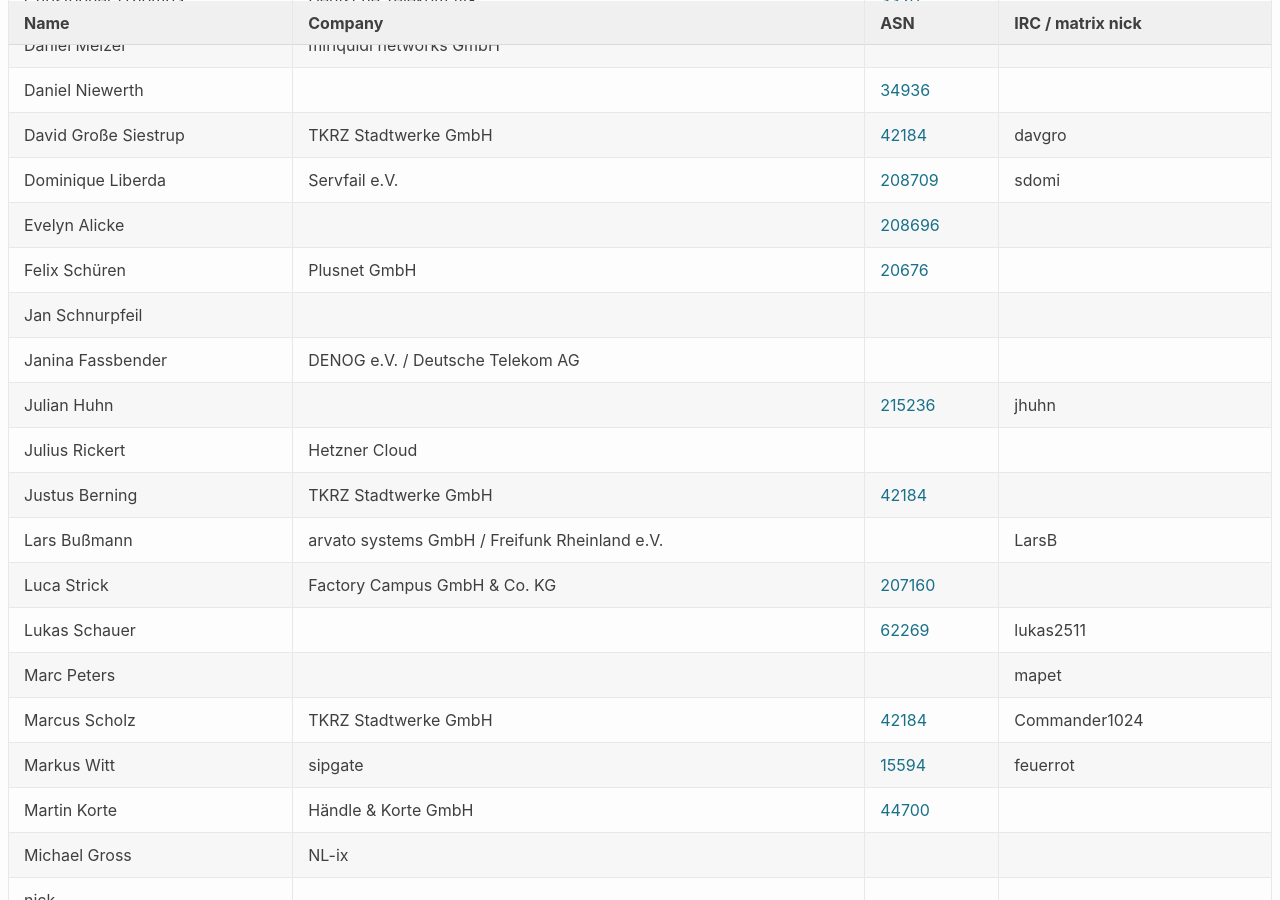
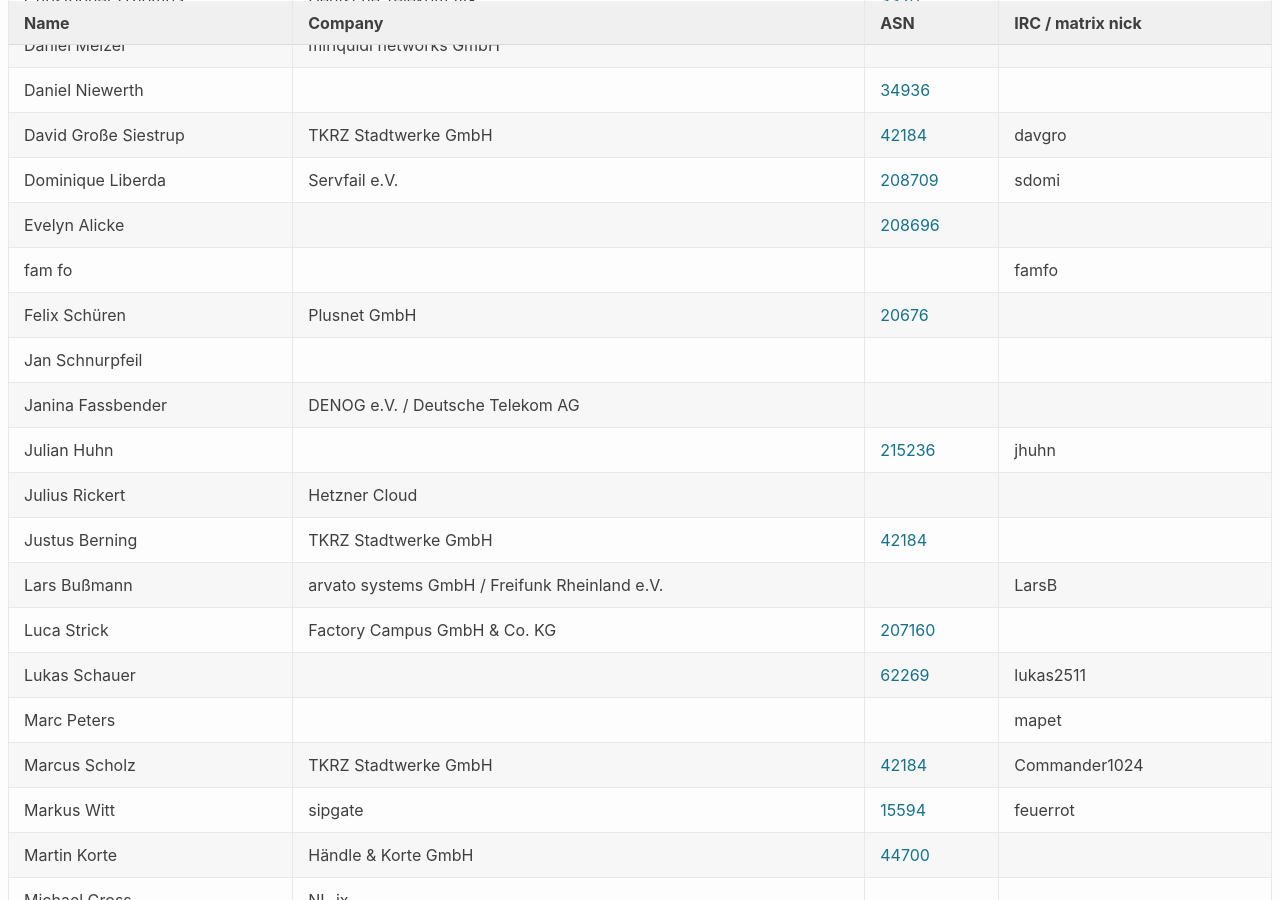
Before and after one commit to denog/pretix-attendeelist, a Jekyll site: the page built from denogmeetup25-05/index.markdown, in a window 1280 px wide and 900 px high, scrolled down 436 px. Built offline with Jekyll 4.4.1, drawn with Linux system fonts in a browser that asks for light colours.

Commit message:
Latest data: Tue May 20 22:32:32 UTC 2025

```diff
--- a/_data/attendees_denogmeetup25-05.json
+++ b/_data/attendees_denogmeetup25-05.json
@@ -82,6 +82,12 @@
     "company": null,
     "irc": null,
     "asn": "208696"
+  },
+  {
+    "name": "fam fo",
+    "company": null,
+    "irc": "famfo",
+    "asn": null
   },
   {
     "name": "Felix Schüren",
```
